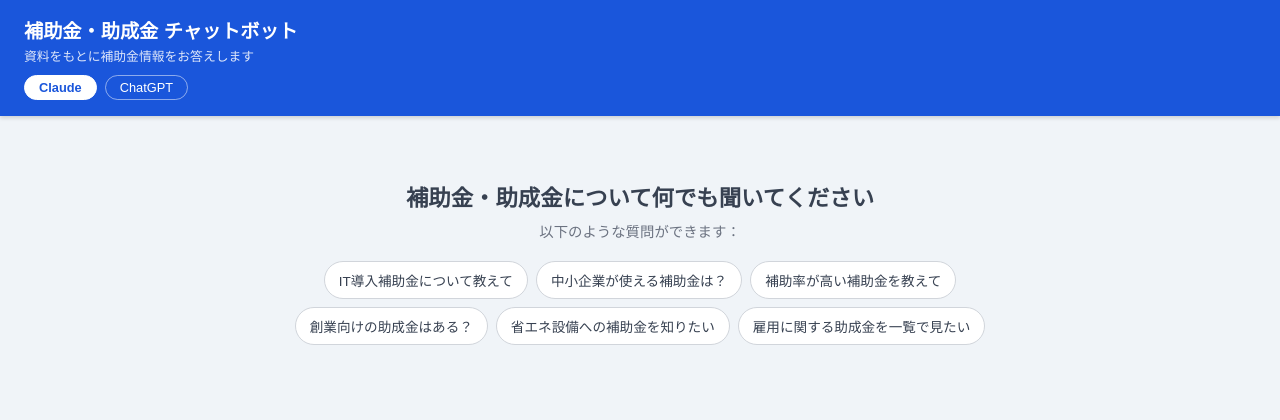
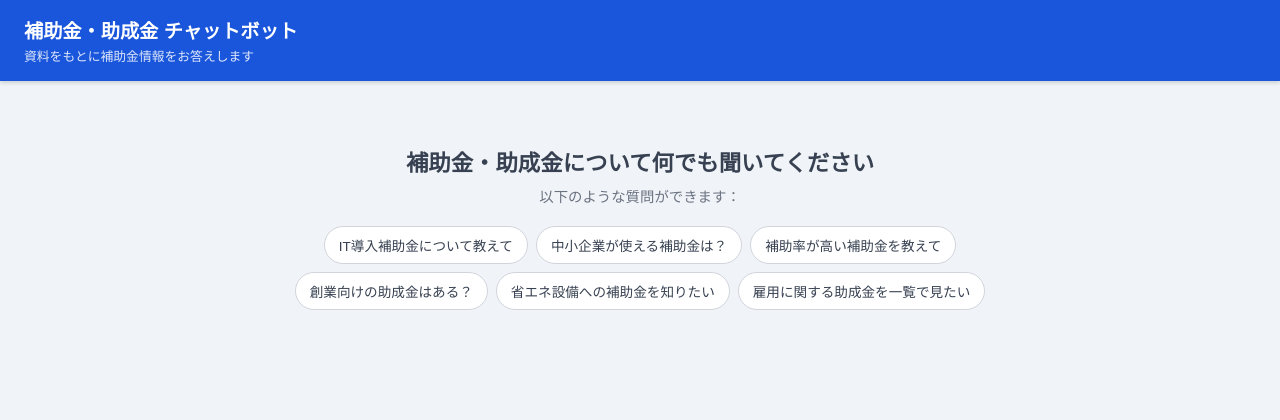
Before and after one commit to ryotasato2255-lang/my-second-project, a Flask app: page / in a window 1280 px wide. Shown: the top 420 px of the page. Run offline with Flask 3, Linux system fonts and the light colour scheme.

Commit message:
ChatGPT統合を削除し、元のClaude専用構成に戻す
https://claude.ai/code/session_01EaiyyfaxA5k8vJQV5RqezK

```diff
--- a/app.py
+++ b/app.py
@@ -3,15 +3,13 @@ import json
 from pathlib import Path
 from flask import Flask, render_template, request, Response, stream_with_context
 import anthropic
-from openai import OpenAI
 from pypdf import PdfReader
 from dotenv import load_dotenv
 
 load_dotenv()
 
 app = Flask(__name__)
-anthropic_client = anthropic.Anthropic(api_key=os.environ.get("ANTHROPIC_API_KEY"))
-openai_client = OpenAI(api_key=os.environ.get("OPENAI_API_KEY"))
+client = anthropic.Anthropic(api_key=os.environ.get("ANTHROPIC_API_KEY"))
 
 DATA_DIR = Path(__file__).parent / "data"
 
@@ -53,7 +51,6 @@ def index():
 def chat():
     data = request.get_json()
     history = data.get("history", [])
-    provider = data.get("provider", "claude")
 
     documents = load_documents()
     system_with_docs = f"{SYSTEM_PROMPT}\n\n以下が補助金情報の資料です:\n\n{documents}"
@@ -63,30 +60,16 @@ def chat():
         for msg in history
     ]
 
-    if provider == "chatgpt":
-        def generate():
-            stream = openai_client.chat.completions.create(
-                model="gpt-4o",
-                max_tokens=2048,
-                messages=[{"role": "system", "content": system_with_docs}] + messages,
-                stream=True,
-            )
-            for chunk in stream:
-                delta = chunk.choices[0].delta
-                if delta.content:
-                    yield f"data: {json.dumps({'text': delta.content})}\n\n"
-            yield "data: [DONE]\n\n"
-    else:
-        def generate():
-            with anthropic_client.messages.stream(
-                model="claude-opus-4-6",
-                max_tokens=2048,
-                system=system_with_docs,
-                messages=messages,
-            ) as stream:
-                for text in stream.text_stream:
-                    yield f"data: {json.dumps({'text': text})}\n\n"
-            yield "data: [DONE]\n\n"
+    def generate():
+        with client.messages.stream(
+            model="claude-opus-4-6",
+            max_tokens=2048,
+            system=system_with_docs,
+            messages=messages,
+        ) as stream:
+            for text in stream.text_stream:
+                yield f"data: {json.dumps({'text': text})}\n\n"
+        yield "data: [DONE]\n\n"
 
     return Response(
         stream_with_context(generate()),
--- a/requirements.txt
+++ b/requirements.txt
@@ -1,5 +1,4 @@
 anthropic>=0.50.0
-openai>=1.0.0
 flask>=3.0.0
 pypdf>=4.0.0
 python-dotenv>=1.0.0
--- a/templates/index.html
+++ b/templates/index.html
@@ -24,35 +24,6 @@
 
     header h1 { font-size: 1.2rem; font-weight: 700; }
     header p { font-size: 0.8rem; opacity: 0.85; margin-top: 2px; }
-
-    .model-selector {
-      display: flex;
-      gap: 8px;
-      margin-top: 10px;
-    }
-
-    .model-btn {
-      padding: 4px 14px;
-      border-radius: 20px;
-      border: 1.5px solid rgba(255,255,255,0.5);
-      background: transparent;
-      color: white;
-      font-size: 0.8rem;
-      cursor: pointer;
-      transition: all 0.2s;
-      font-family: inherit;
-    }
-
-    .model-btn.active {
-      background: white;
-      color: #1a56db;
-      border-color: white;
-      font-weight: 700;
-    }
-
-    .model-btn:not(.active):hover {
-      background: rgba(255,255,255,0.15);
-    }
 
     #chat-container {
       flex: 1;
@@ -213,10 +184,6 @@
   <header>
     <h1>補助金・助成金 チャットボット</h1>
     <p>資料をもとに補助金情報をお答えします</p>
-    <div class="model-selector">
-      <button class="model-btn active" id="btn-claude" onclick="selectModel('claude')">Claude</button>
-      <button class="model-btn" id="btn-chatgpt" onclick="selectModel('chatgpt')">ChatGPT</button>
-    </div>
   </header>
 
   <div id="chat-container">
@@ -249,13 +216,6 @@
     const welcome = document.getElementById('welcome');
 
     const history = [];
-    let selectedProvider = 'claude';
-
-    function selectModel(provider) {
-      selectedProvider = provider;
-      document.getElementById('btn-claude').classList.toggle('active', provider === 'claude');
-      document.getElementById('btn-chatgpt').classList.toggle('active', provider === 'chatgpt');
-    }
 
     function addMessage(role, content) {
       const div = document.createElement('div');
@@ -317,7 +277,7 @@
         const response = await fetch('/api/chat', {
           method: 'POST',
           headers: { 'Content-Type': 'application/json' },
-          body: JSON.stringify({ history, provider: selectedProvider }),
+          body: JSON.stringify({ history }),
         });
 
         const reader = response.body.getReader();
```
